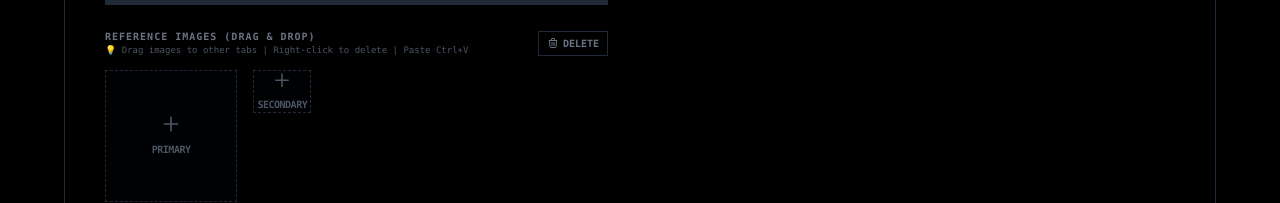
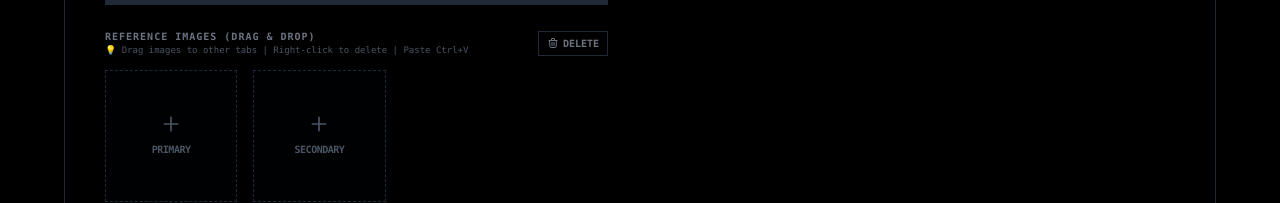
Before and after one commit to abiizarnobannplissok/image, a React (Vite) app: page / in a window 1280 px wide. Shown: the part 597-800 px from the top of the page. Built offline with nearby package versions, Linux system fonts and the light colour scheme; no server answers; the database is empty.

Commit message:
style: make both Primary and Secondary reference slots large (2x2)

```diff
--- a/components/GeneratorForm.tsx
+++ b/components/GeneratorForm.tsx
@@ -403,8 +403,7 @@ export const GeneratorForm: React.FC<GeneratorFormProps> = ({ onGenerate, hasApi
                     ${referenceImages[index] ? 'border-gray-700 cursor-grab active:cursor-grabbing' : 'border-dashed border-gray-800 hover:border-gray-500 bg-gray-950/20 cursor-pointer'}
                     ${dragActive === index ? 'border-white bg-white/5 scale-[1.02]' : ''}
                     ${isDeleteMode && referenceImages[index] ? 'ring-2 ring-red-500/50 cursor-pointer !border-red-500' : ''}
-                    ${index === 0 ? 'col-span-2 row-span-2 !aspect-square bg-black/40' : ''}
-                    ${index === 1 ? 'col-span-1 row-span-1' : ''}
+                    ${(index === 0 || index === 1) ? 'col-span-2 row-span-2 !aspect-square bg-black/40' : ''}
                   `}
                 >
                 <input
```
